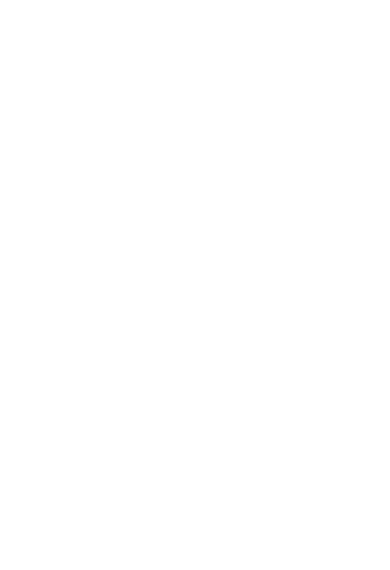
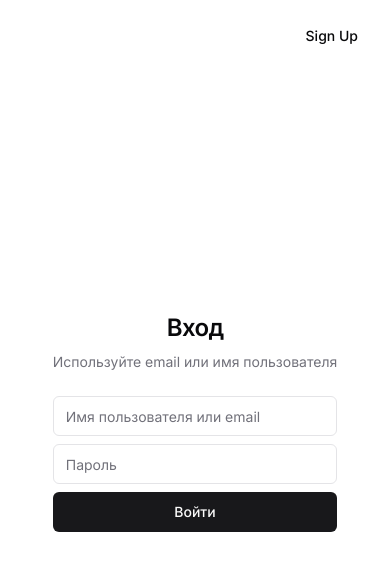
Before and after one commit to OnlySpans/PolyLeads, a Next.js app in the folder src/onlyspans.polyleads.ui/: page /login in a window 390 px wide. Shown: the top 570 px of the page. Built offline with nearby package versions, Linux system fonts and the light colour scheme.

Commit message:
fixed mobile view

```diff
--- a/src/onlyspans.polyleads.ui/src/app/login/page.tsx
+++ b/src/onlyspans.polyleads.ui/src/app/login/page.tsx
@@ -6,7 +6,7 @@
 export default function AuthenticationPage() {
   return (
     <>
-      <div className='bg-fixed container relative hidden h-screen flex-col items-center justify-center md:grid lg:max-w-none lg:grid-cols-2 lg:px-0'>
+      <div className='bg-fixed container relative hidden h-screen flex-col items-center justify-center min-[300px]:grid lg:max-w-none lg:grid-cols-2 lg:px-0'>
         <Link
           href='/'
           className={cn(
```
